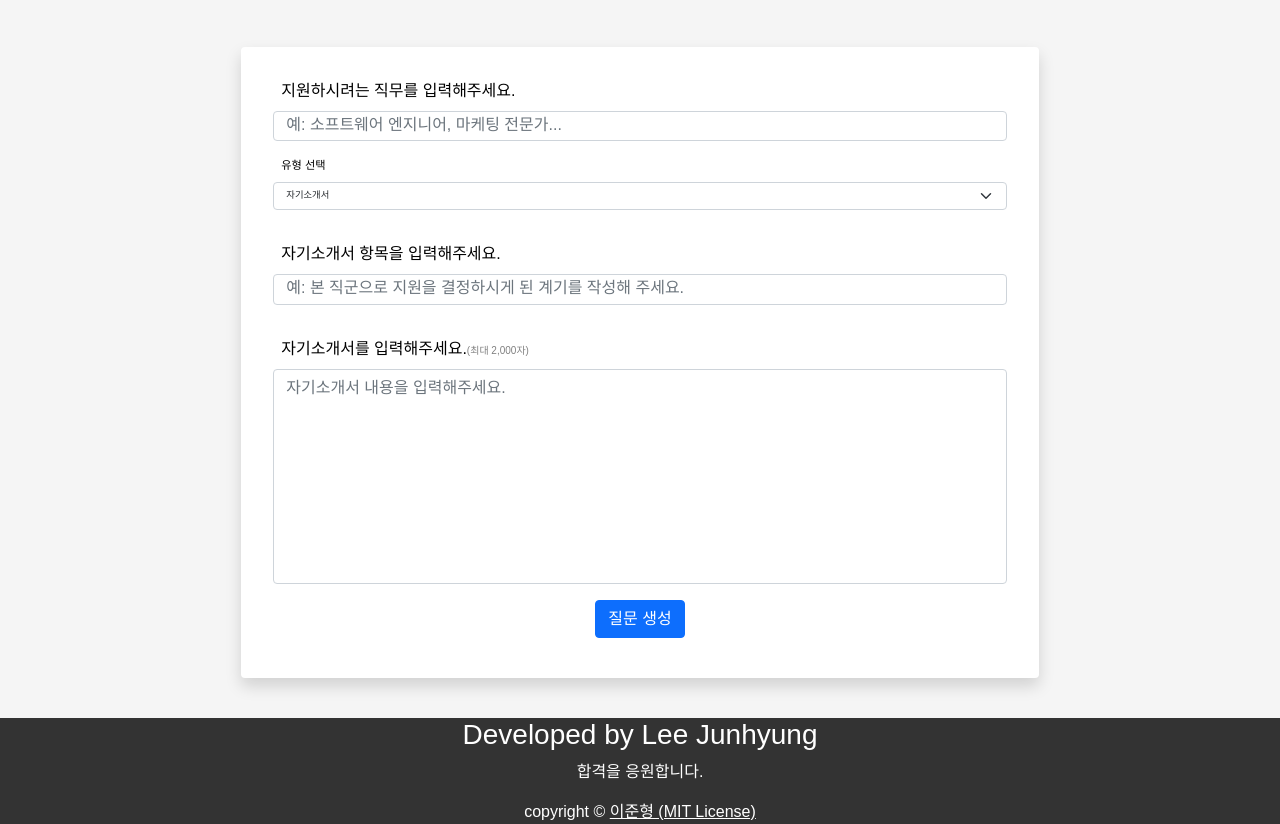
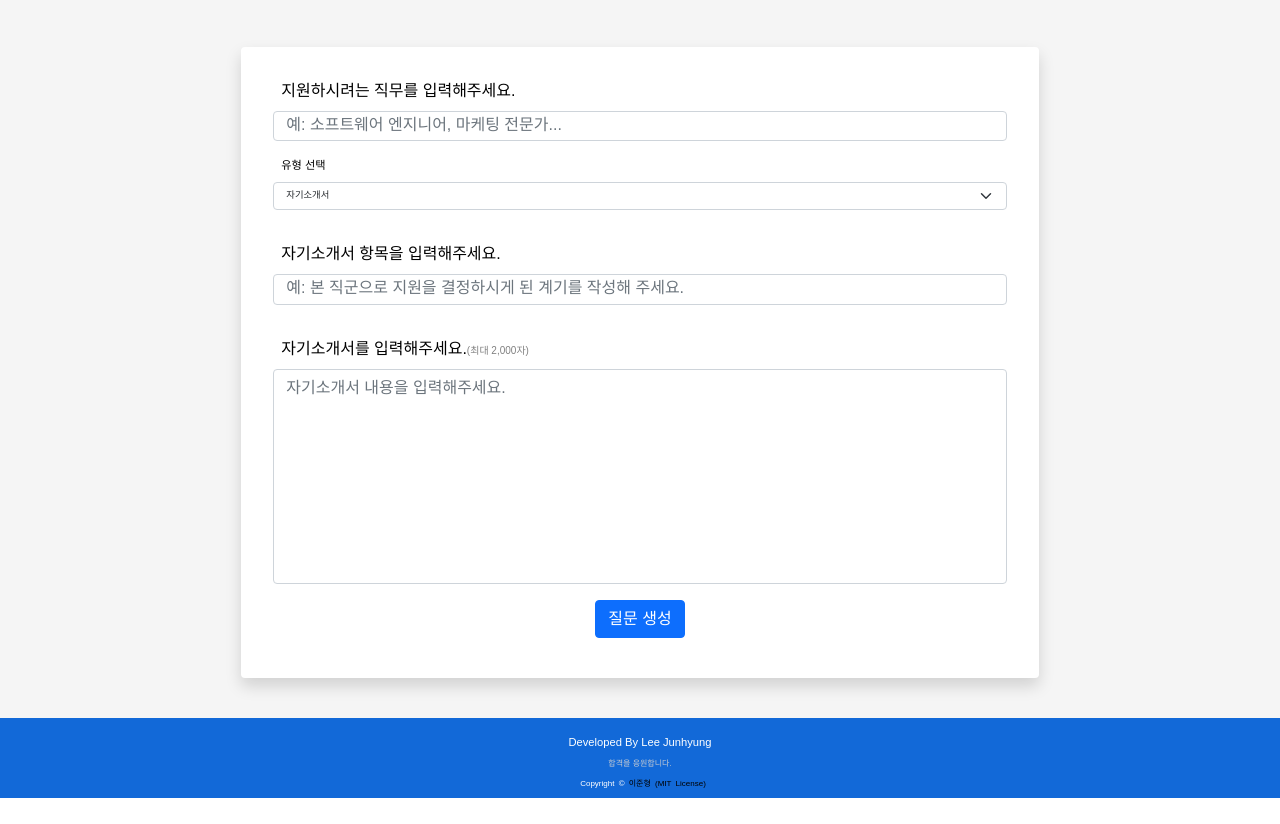
Before and after one commit to with-developer/Interview-Question-Generator, a Flask app: page / in a window 1280 px wide. Shown: the part 135-959 px from the top of the page. After the commit the page ends 933 px from the top, so only its background shows below. Run offline with Flask 2, Linux system fonts and the light colour scheme; some libraries are stand-ins or nearby versions; some web fonts are replaced.

Commit message:
Modify css_style

```diff
--- a/static/cover.css
+++ b/static/cover.css
@@ -219,3 +219,86 @@ body {
 .card-body{
   padding: 1rem 1rem 0rem 1rem;
 }
+
+footer{
+  position: unset;
+  bottom: 0;
+  left: 0;
+  right: 0;
+  background: #1269D8;
+  height: auto;
+  width: 100vw;
+
+  padding-top: 10px;
+  color: #fff;
+}
+.footer-content{
+  display: flex;
+  align-items: center;
+  justify-content: center;
+  flex-direction: column;
+  text-align: center;
+}
+.footer-content h3{
+  font-size: 0.7rem;
+  font-weight: 500;
+  margin-top:0.5rem;
+  margin-bottom: 0;
+  text-transform: capitalize;
+}
+.footer-content p{
+  max-width: 500px;
+  margin: 0 auto;
+  line-height: 28px;
+  font-size: 0.5rem;
+  color: #cacdd2;
+}
+.socials{
+  list-style: none;
+  display: flex;
+  align-items: center;
+  justify-content: center;
+  margin: 1rem 0 3rem 0;
+}
+.socials li{
+  margin: 0 10px;
+}
+.socials a{
+  text-decoration: none;
+  color: #fff;
+  border: 1.1px solid white;
+  padding: 5px;
+
+  border-radius: 50%;
+
+}
+.socials a i{
+  font-size: 1.1rem;
+  width: 20px;
+
+
+  transition: color .4s ease;
+
+}
+.socials a:hover i{
+  color: aqua;
+}
+
+.footer-bottom{
+  background: #1269D8;
+  width: 100vw;
+  padding: 0rem 10px 10px 1rem;
+  text-align: center;
+  padding-bottom: 0.5rem;
+}
+.footer-bottom p{
+  font-size: 0.5rem;
+  word-spacing: 2px;
+  text-transform: capitalize;
+  margin-bottom:0.5rem;
+}
+.footer-bottom p a{
+color:#000000;
+font-size: 0.5rem;
+text-decoration: none;
+}
```
